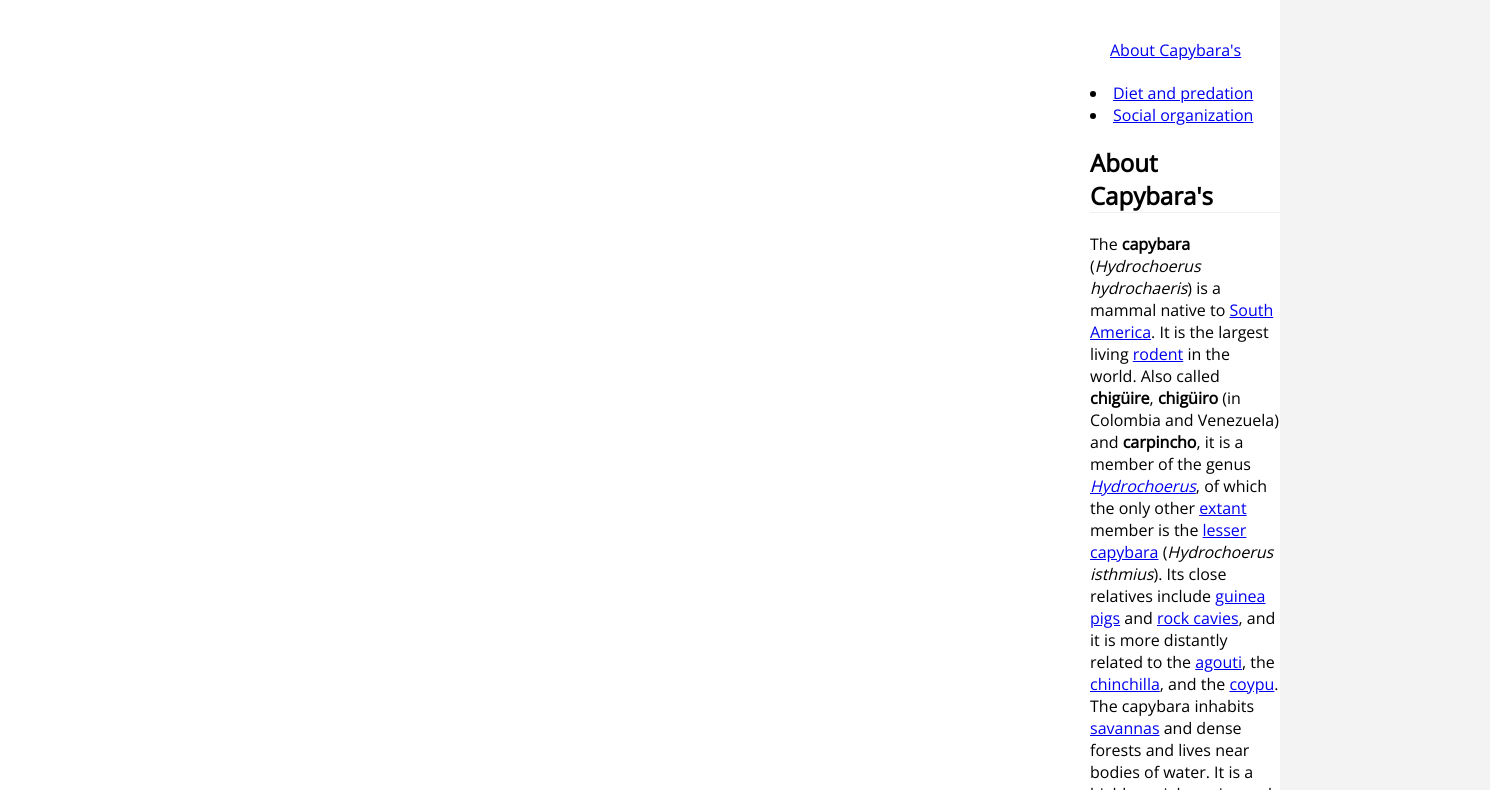
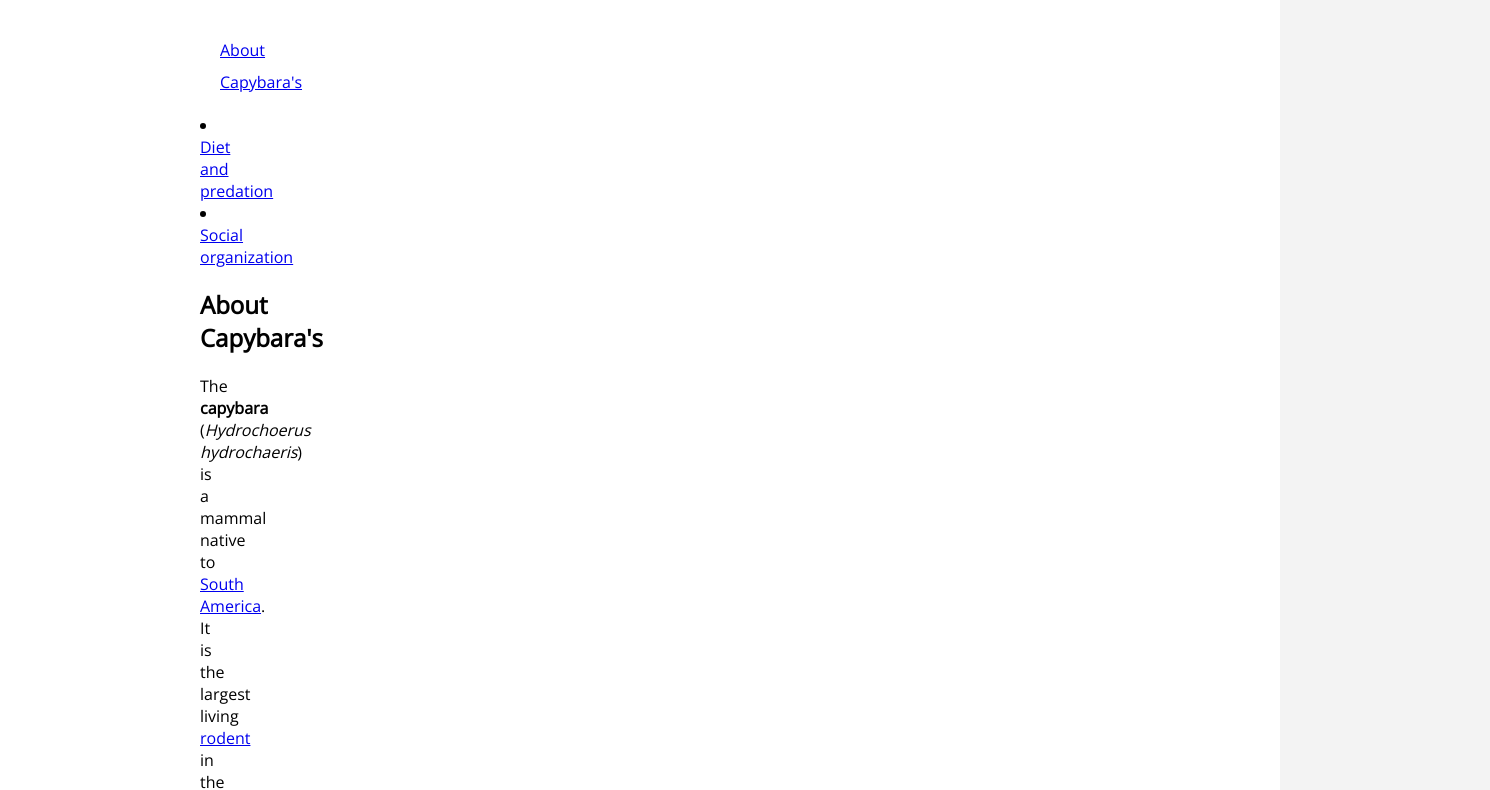
Before and after one commit to vlamindepan/goeie-capybara, a plain HTML site: page index.html in a window 1280 px wide. Shown: the part 262-1052 px from the top of the page, 1490 px wide, since content can reach past the window. Drawn offline with nearby package versions, Linux system fonts and the light colour scheme.

```diff
--- a/capyso.css
+++ b/capyso.css
@@ -45,7 +45,7 @@
 
 .page-content {
    margin-left: 200px;
-   margin-left: 1090px;
+   margin-right: 1090px;
 }
 
 
```
